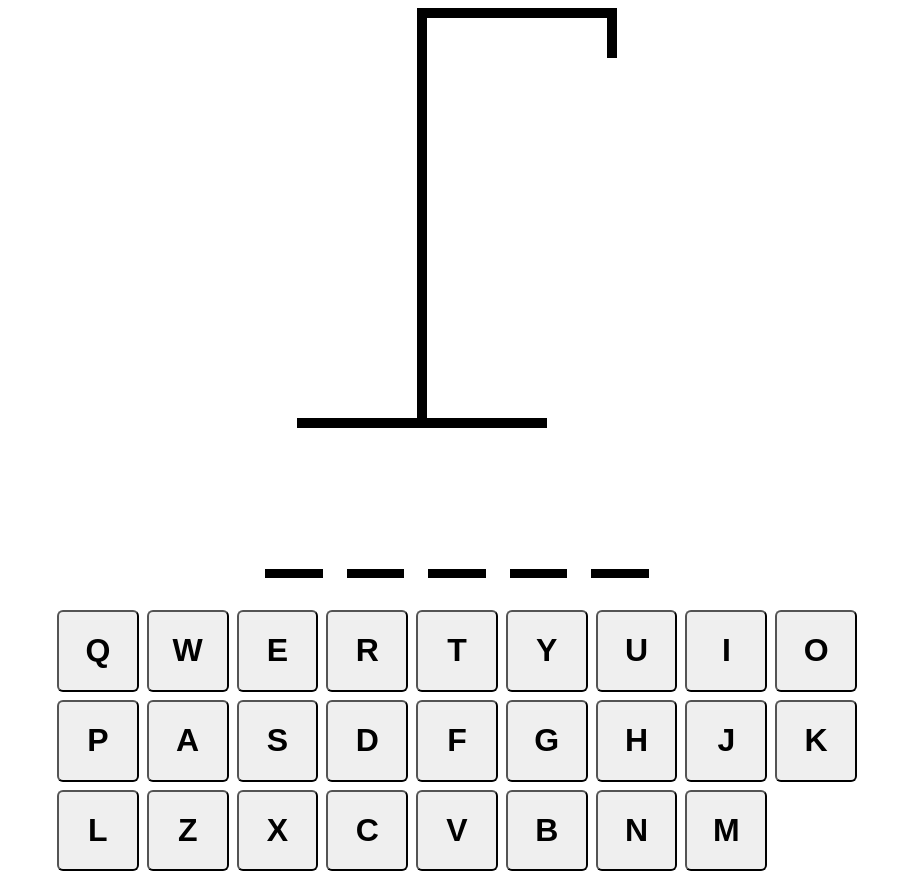
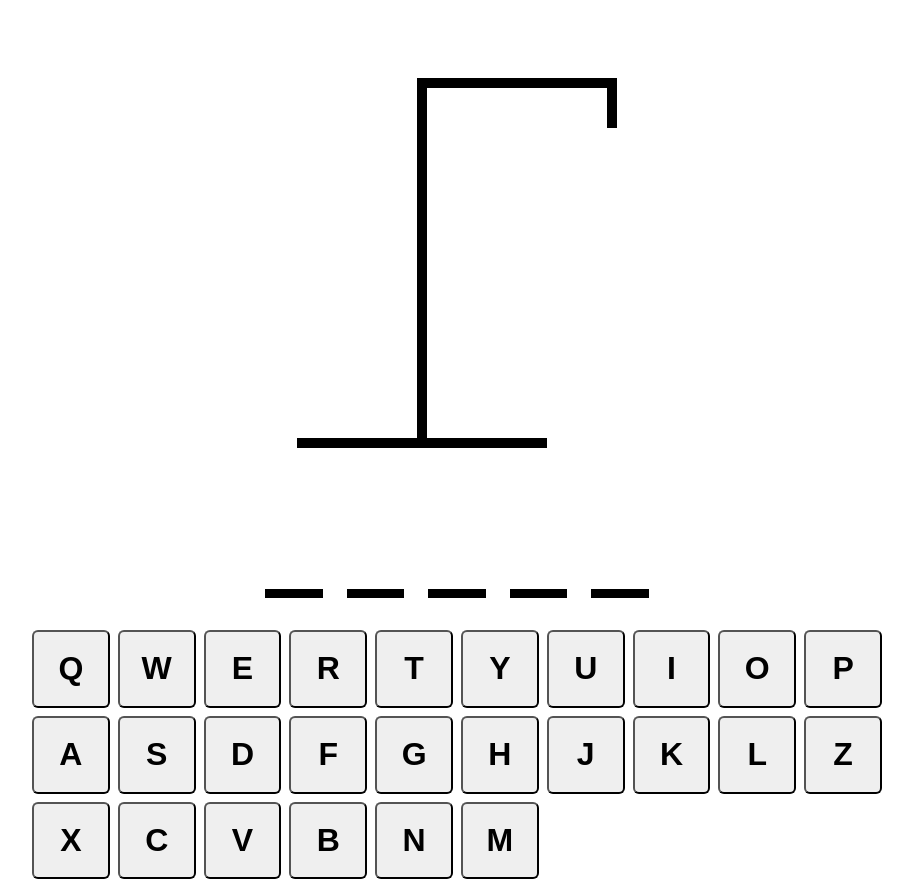
Before and after one commit to ajzal-byte/hangman-typescript, a React (Vite) app: page / in a window 1280 px wide. Shown: the whole page, without its empty margins (183-1096 px from the left). Built offline with nearby package versions, Linux system fonts and the light colour scheme; the HTML template or start-up script is replaced by a standard one.

Commit message:
keyboard logic added

```diff
--- a/src/App.tsx
+++ b/src/App.tsx
@@ -1,6 +1,7 @@
-import { useState } from "react";
+import { useCallback, useEffect, useState } from "react";
 import words from "./data/wordList.json";
 import { HangmanDrawing, HangmanWord, Keyboard } from "./components";
+import { Toaster, toast } from "react-hot-toast";
 
 const App = () => {
   const [wordToGuess, setWordToGuess] = useState(() => {
@@ -11,10 +12,36 @@ const App = () => {
   const incorrectLetters = guessedLetters.filter(
     (letter) => !wordToGuess.includes(letter)
   );
+
+  const addGuessedLetter = useCallback(
+    (letter: string) => {
+      if (guessedLetters.includes(letter)) return;
+      setGuessedLetters((currentLetters) => [...currentLetters, letter]);
+    },
+    [guessedLetters]
+  );
+
+  useEffect(() => {
+    const handler = (e: KeyboardEvent) => {
+      const key = e.key;
+      if (key.match(/^[A-Z]$/)) return toast.error("Use Lowercase Letters");
+
+      if (!key.match(/^[a-z]$/)) return;
+
+      e.preventDefault();
+      addGuessedLetter(key);
+    };
+
+    document.addEventListener("keypress", handler);
+
+    return () => {
+      document.removeEventListener("keypress", handler);
+    };
+  }, [guessedLetters]);
   return (
     <div
       style={{
-        maxWidth: "800px",
+        maxWidth: "850px",
         display: "flex",
         flexDirection: "column",
         gap: "2rem",
@@ -22,10 +49,17 @@ const App = () => {
         alignItems: "center",
       }}
     >
+      <Toaster />
       <HangmanDrawing numberOfGuesses={incorrectLetters.length} />
       <HangmanWord guessedLetters={guessedLetters} wordToGuess={wordToGuess} />
       <div style={{ alignSelf: "stretch" }}>
-        <Keyboard />
+        <Keyboard
+          activeLetters={guessedLetters.filter((letter) =>
+            wordToGuess.includes(letter)
+          )}
+          inactiveLetters={incorrectLetters}
+          addGuessedLetter={addGuessedLetter}
+        />
       </div>
     </div>
   );
--- a/src/components/HangmanDrawing.tsx
+++ b/src/components/HangmanDrawing.tsx
@@ -15,7 +15,7 @@ type HangmanDrawingProps = {
 
 const HangmanDrawing = ({ numberOfGuesses }: HangmanDrawingProps) => {
   return (
-    <div style={{ position: "relative" }}>
+    <div style={{ position: "relative",marginTop: "70px" }}>
       {BODY_PARTS.slice(0, numberOfGuesses)}
       <div
         style={{
@@ -37,7 +37,7 @@ const HangmanDrawing = ({ numberOfGuesses }: HangmanDrawingProps) => {
       />
       <div
         style={{
-          height: "400px",
+          height: "350px",
           width: "10px",
           background: "black",
           marginLeft: "120px",
--- a/src/components/Keyboard.tsx
+++ b/src/components/Keyboard.tsx
@@ -1,7 +1,17 @@
-import keys from "../data/keys.json";
-import styles from "../keyboard.module.css"
+import KEYS from "../data/keys.json";
+import styles from "../keyboard.module.css";
 
-const Keyboard = () => {
+type KeyboardProps = {
+  activeLetters: string[];
+  inactiveLetters: string[];
+  addGuessedLetter: (letter: string) => void;
+};
+
+const Keyboard = ({
+  activeLetters,
+  inactiveLetters,
+  addGuessedLetter,
+}: KeyboardProps) => {
   return (
     <div
       style={{
@@ -10,9 +20,23 @@ const Keyboard = () => {
         gap: ".5rem",
       }}
     >
-      {keys.map((key) => (
-        <button className={`${styles.btn}`} key={key}>{key}</button>
-      ))}
+      {KEYS.map((key) => {
+        const isActive = activeLetters.includes(key);
+        const isInactive = inactiveLetters.includes(key);
+
+        return (
+          <button
+            onClick={() => addGuessedLetter(key)}
+            className={`${styles.btn} ${isActive ? styles.active : ""} ${
+              isInactive ? styles.inactive : ""
+            }`}
+            disabled={isActive || isInactive}
+            key={key}
+          >
+            {key}
+          </button>
+        );
+      })}
     </div>
   );
 };
```
